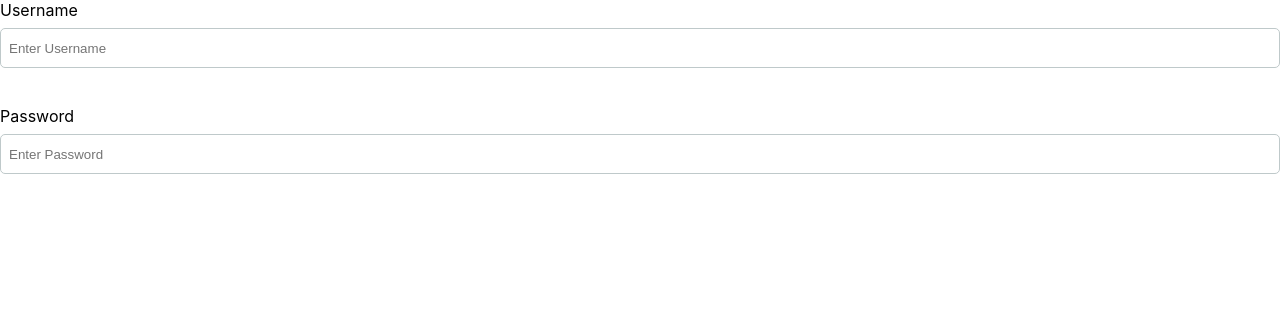
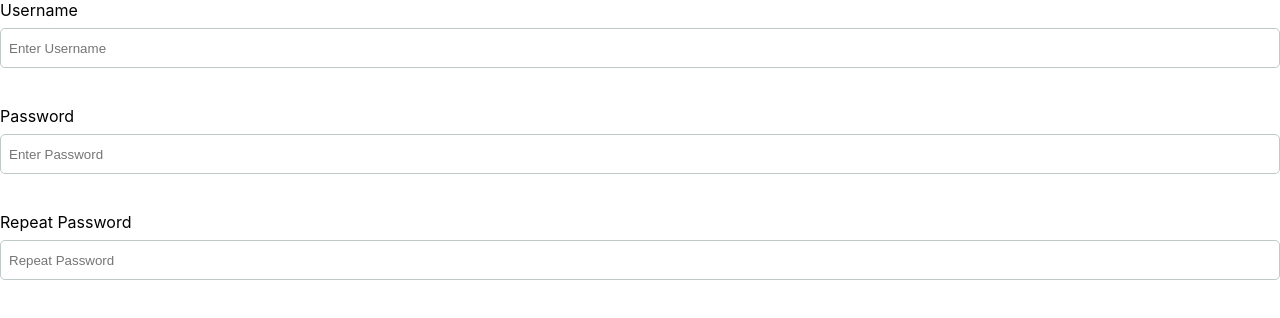
Before and after one commit to 1stBoltCrux/cuna-auto, a React (Create React App) app: page /new-account in a window 1280 px wide. Shown: the top 318 px of the page. Built offline with nearby package versions, Linux system fonts and the light colour scheme.

Commit message:
feature(newAccountSlice): add newAccountSlice to store, hook up

```diff
--- a/src/app/store.ts
+++ b/src/app/store.ts
@@ -1,9 +1,11 @@
 import { configureStore, ThunkAction, Action } from '@reduxjs/toolkit';
 import landingReducer from '../features/landing/landingSlice';
+import newAccountReducer from '../features/new-account/newAccountSlice'
 
 export const store = configureStore({
   reducer: {
     landing: landingReducer,
+    newAccount: newAccountReducer
   },
 });
 
--- a/src/features/new-account/NewAccount.tsx
+++ b/src/features/new-account/NewAccount.tsx
@@ -1,10 +1,22 @@
 import React, { useState } from "react";
 import { useSelector, useDispatch } from "react-redux";
 import { StyledNewAccountContainer } from "./NewAccount.styles";
+import { selectUser, selectErrors, setUser } from './newAccountSlice';
 import Input from "../UI/input/Input";
+import { passwordValidator, emailValidator } from '../../utilities/utilities';
 
 const NewAccount = () => {
   const dispatch = useDispatch();
+  const user = useSelector(selectUser);
+  const errors = useSelector(selectErrors);
+
+  const handleChange = (inputName: string, inputValue: string) => {
+    dispatch(setUser({ ...user, [inputName]: inputValue }));
+  }
+
+  const validator = () => {
+
+  }
 
   return (
     <StyledNewAccountContainer>
@@ -13,8 +25,8 @@ const NewAccount = () => {
         label="Username"
         type="text"
         name="username"
-        handleChange={() => {}}
-        errors={{}}
+        handleChange={handleChange}
+        errors={errors}
       ></Input>
       <Input
         placeholder="Enter Password"
@@ -22,7 +34,15 @@ const NewAccount = () => {
         type="text"
         name="password"
         handleChange={() => {}}
-        errors={{}}
+        errors={errors}
+      ></Input>
+      <Input
+        placeholder="Repeat Password"
+        label="Repeat Password"
+        type="text"
+        name="repeatPassword"
+        handleChange={handleChange}
+        errors={errors}
       ></Input>
     </StyledNewAccountContainer>
   );
--- /dev/null
+++ b/src/features/new-account/newAccountSlice.ts
@@ -0,0 +1,77 @@
+import { createSlice, PayloadAction, createSelector } from "@reduxjs/toolkit";
+import { RootState } from "../../app/store";
+import { User, NewAccountErrors } from "../../interfaces/interfaces";
+
+interface NewAccountState {
+  user: User;
+  errors: NewAccountErrors;
+}
+
+const initialState: NewAccountState = {
+  user: {
+    username: "",
+    password: "",
+  },
+  errors: {
+    username: "",
+    password: "",
+    repeatPassword: ""
+  },
+};
+
+export const newAccountSlice = createSlice({
+  name: "newAccount",
+  initialState,
+  reducers: {
+    setUser: (state, action: PayloadAction<User>) => {
+      state.user = action.payload;
+    },
+    setErrors: (
+      state,
+      action: PayloadAction<{
+        inputName: string;
+        inputErrorValue: string | null;
+      }>
+    ) => {
+      state.errors = {
+        ...state.errors,
+        [action.payload.inputName]: action.payload.inputErrorValue,
+      };
+    },
+  },
+});
+
+export const { setErrors, setUser } = newAccountSlice.actions;
+
+export const selectNewAccountState = (state: RootState) => {
+  return state && state.newAccount;
+};
+
+export const selectErrors = createSelector(selectNewAccountState, (newAccountState) => {
+    return newAccountState.errors;
+})
+
+export const selectUser = createSelector(selectNewAccountState, (newAccountState) => {
+    return newAccountState.user;
+})
+
+//   export const isValid = createSelector(
+//     selectErrors,
+//     selectLoanRequest,
+//     (errors: Errors, loanRequest: LoanRequest) => {
+//       let errorsExist = false;
+//       Object.keys(errors).forEach((key) => {
+//         if (errors[key as keyof Errors]) {
+//           errorsExist = true;
+//         }
+//       });
+//       Object.keys(loanRequest).forEach((key) => {
+//         if (!loanRequest[key as keyof LoanRequest]) {
+//           errorsExist = true;
+//         }
+//       });
+//       return errorsExist;
+//     }
+//   );
+
+export default newAccountSlice.reducer;
```
Also changed, not shown: src/interfaces/interfaces.ts (+14 -1 lines), 1 other file (tests, documents, lock files or other folders).
